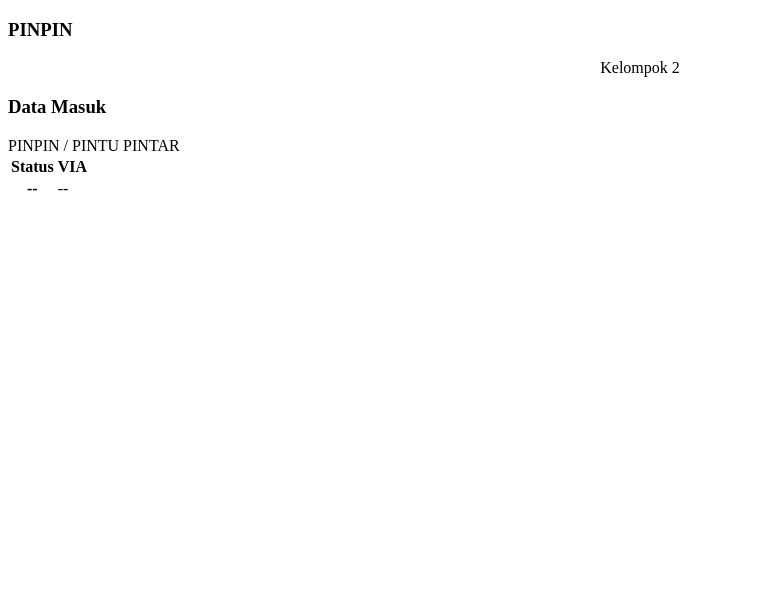
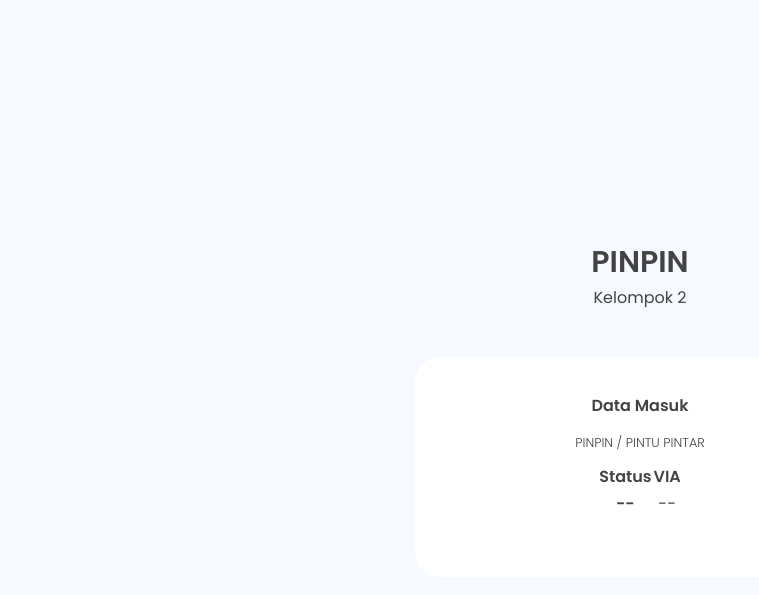
Before and after one commit to nancyoliviasyahanifa/PINPIN.id, a website: page index.html in a window 1280 px wide. Shown: the whole page, without its empty margins (0-759 px from the left). Drawn offline with Linux system fonts and the light colour scheme; no server answers.

Commit message:
index2.html

```diff
--- a/index.html
+++ b/index.html
@@ -7,7 +7,7 @@
     <title>Smart Home</title>
     <link rel="preconnect" href="https://fonts.gstatic.com">
     <link href="https://fonts.googleapis.com/css2?family=Poppins:wght@300;400;500;600&display=swap" rel="stylesheet">
-    <link rel="stylesheet" href="style.css">
+    <link rel="stylesheet" href="design.css">
     <script src="main.js"></script>
 </head>
 <body>
```
